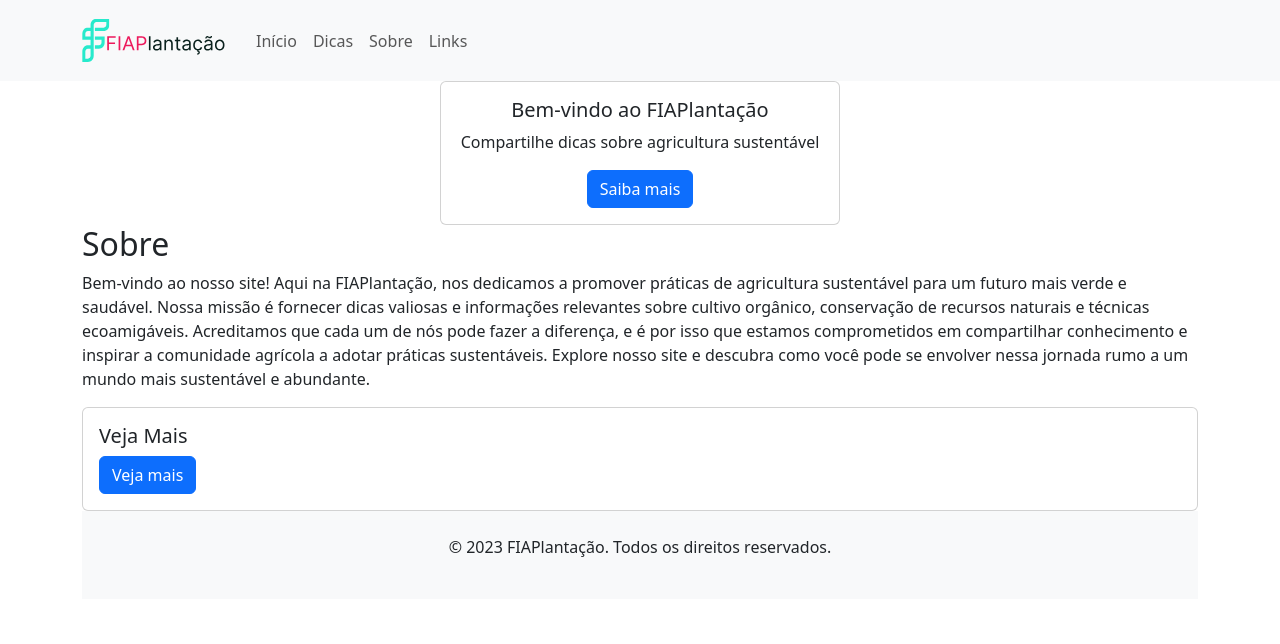
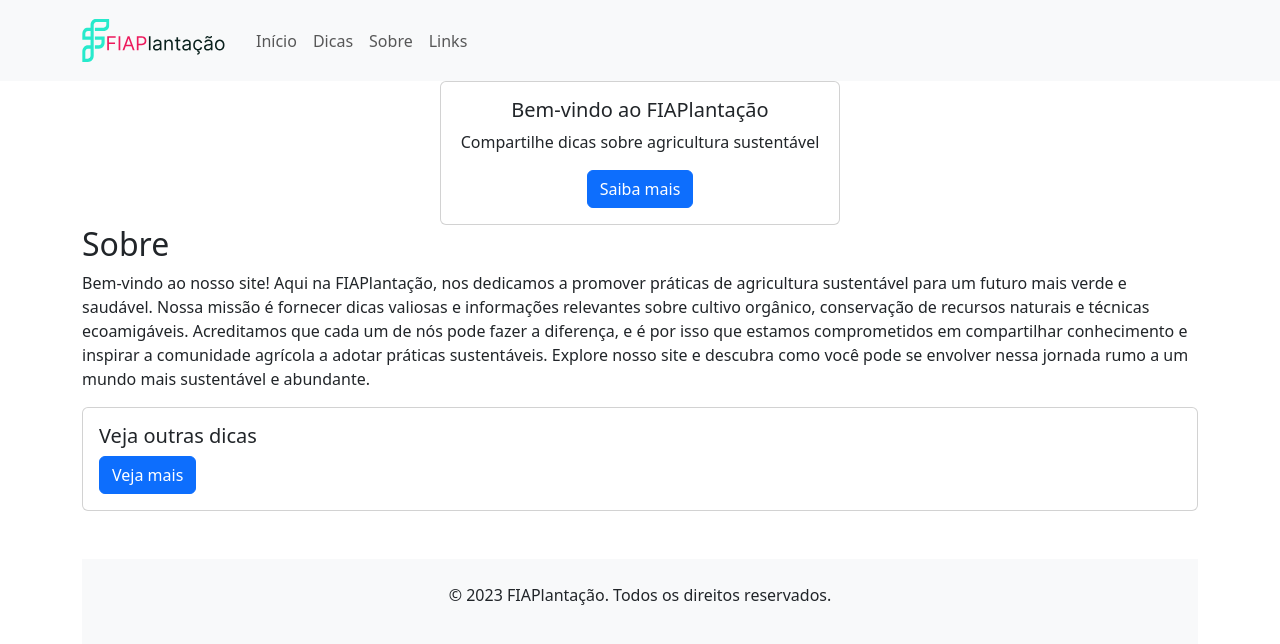
Before and after one commit to HMpina/fiap-gs2023-frontend, a React (Create React App) app: page / in a window 1280 px wide. Both pictures are taken after a click on the button 694 px from the left and 421 px from the top of the page. Shown: the top 644 px of the page. Built offline with nearby package versions, Linux system fonts and the light colour scheme; no server answers.

Commit message:
incluindo link para pagina de dicas no botãoo ver mais

```diff
--- a/src/pages/Home/index.tsx
+++ b/src/pages/Home/index.tsx
@@ -24,7 +24,7 @@ const Home: React.FC = () => {
   }
 
   async function findHint1() {
-    const response = await api.get<IHint>(`/hints/`);
+    const response = await api.get<IHint>(`/hints/1`);
     setHint1(response.data);
   }
 
@@ -37,6 +37,10 @@ const Home: React.FC = () => {
     const response = await api.get<IHint>(`/hints/3`);
     setHint3(response.data);
   }
+
+  function viewHint(){
+    history.push("/dicas")
+}
 
   useEffect(() => {
     findHint1();
@@ -95,14 +99,14 @@ const Home: React.FC = () => {
         <Carousel.Item>
           <Card>
             <Card.Body>
-              <Card.Title>Veja Mais</Card.Title>
-              <Button variant="primary">Veja mais</Button>
+              <Card.Title>Veja outras dicas</Card.Title>
+              <Button variant="primary" onClick={viewHint}>Veja mais</Button>
             </Card.Body>
           </Card>
         </Carousel.Item>
       </Carousel>
 
-      <footer className="text-center py-4 bg-light">
+      <footer className="text-center mt-5 py-4 bg-light">
         <Container>
           <p>&copy; 2023 FIAPlantação. Todos os direitos reservados.</p>
         </Container>
```
